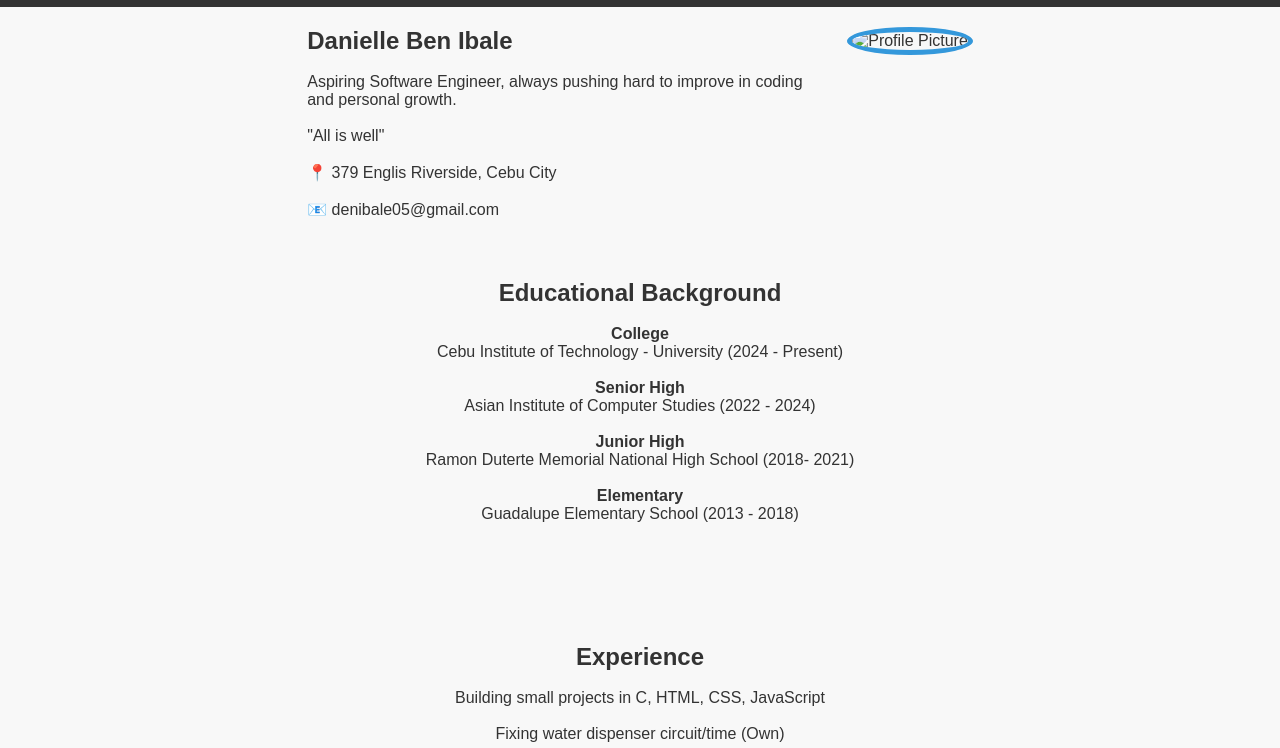
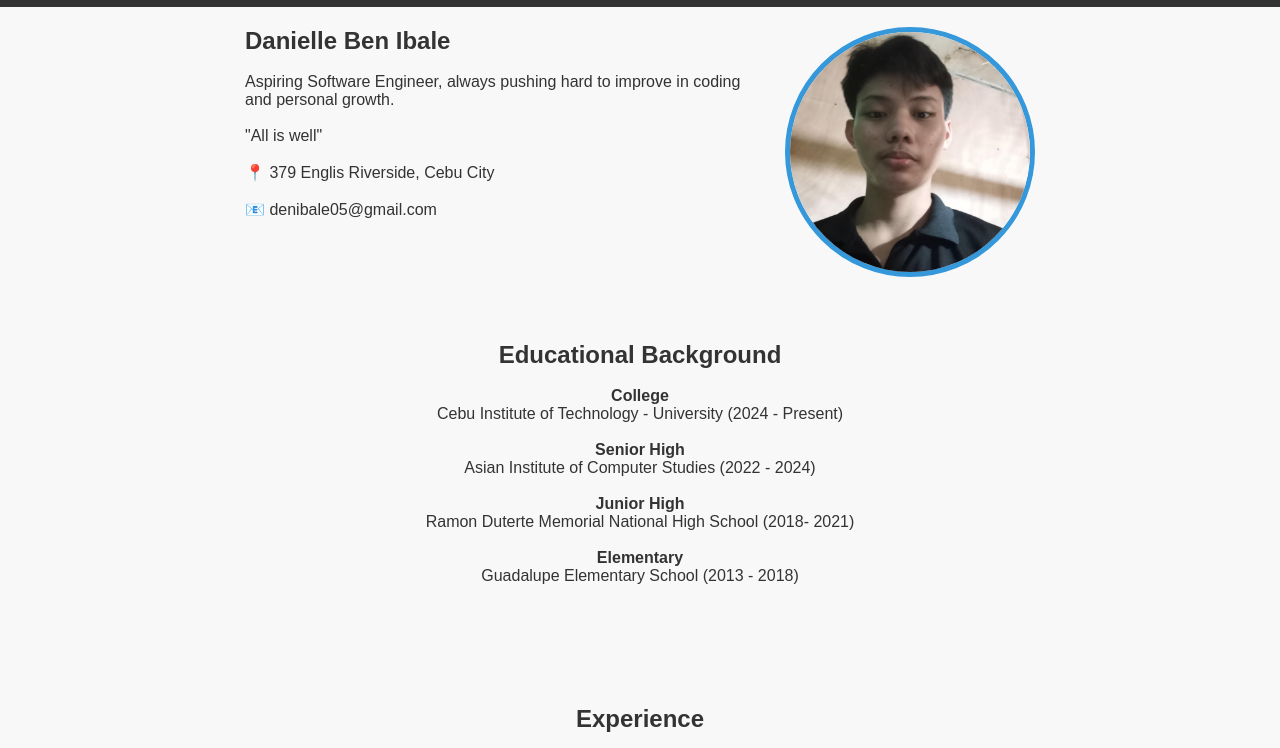
Before and after one commit to dendennnnn/Website-Final, a plain HTML site: page index.html in a window 1280 px wide. Shown: the part 41-789 px from the top of the page. Drawn offline with Linux system fonts and the light colour scheme.

Commit message:
Update index.html

```diff
--- a/index.html
+++ b/index.html
@@ -40,7 +40,7 @@
       </div>
 
       <div class="photo">
-        <img src="pic/me.jpg" alt="Profile Picture">
+        <img src="me.jpg" alt="Profile Picture">
       </div>
     </div>
   </section>
```
